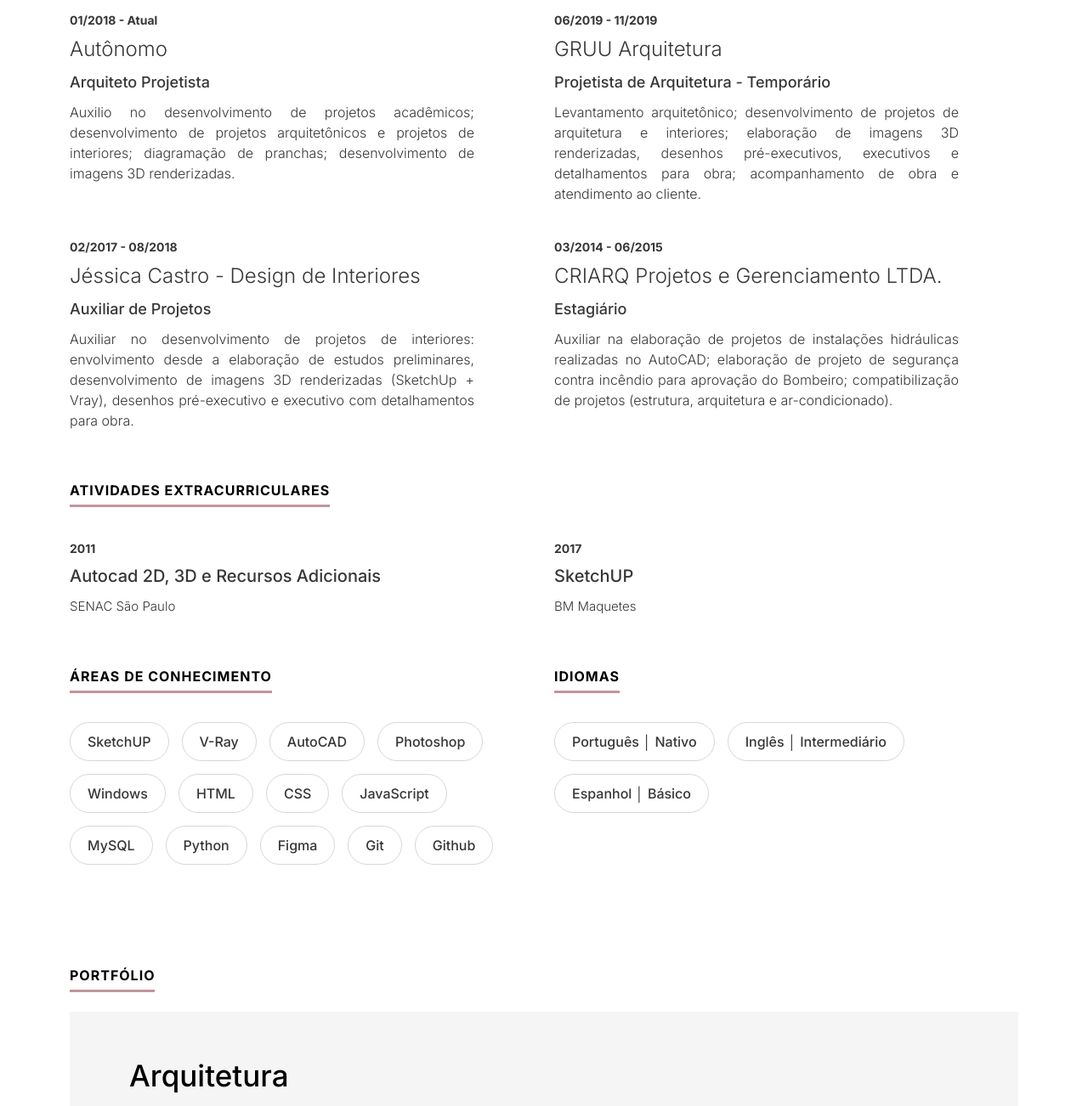
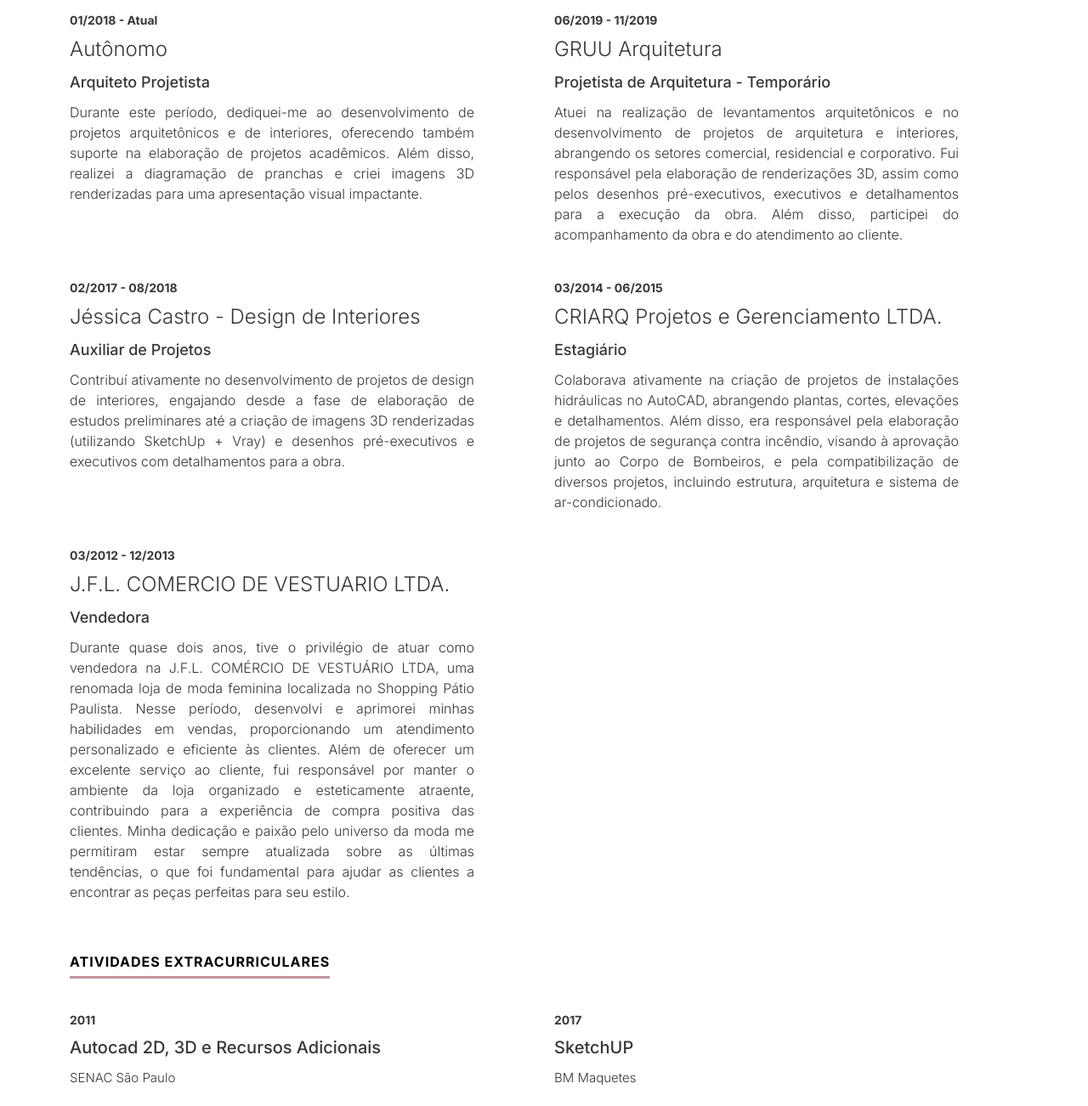
Before and after one commit to leticiaharumi/portfolio_arquitetura, a plain HTML site: page index.html in a window 1280 px wide. Shown: the part 1080-2382 px from the top of the page at 85% size. Drawn offline with nearby package versions, Linux system fonts and the light colour scheme.

Commit message:
alterações

```diff
--- a/index.html
+++ b/index.html
@@ -62,7 +62,7 @@
         <div class="container">
             <section>
                 <h2 class="ds-titulo">Sobre Mim</h2>
-                <p>Leticia Harumi Uemura - Arquiteta e Urbanista, formada pela Faculdades Metropolitanas Unidas (FMU - FIAM/ FAAM) no ano de 2017. Possui experiência na elaboração de projetos hidráulicos desenvolvidos no AutoCAD (plantas, cortes, elevações e detalhamentos). E também, experiência no desenvolvimento de projetos arquitetônicos e de interiores (plantas, cortes, elevações, detalhamentos), desenvolvimento de maquetes eletrônicas e auxilio no desenvolvimento de projetos acadêmicos (diagramação de pranchas, imagens 3D renderizadas).</p>
+                <p>Leticia Harumi Uemura - Arquitetura e Urbanismo, formada pela Faculdades Metropolitanas Unidas (FMU - FIAM/ FAAM) no ano de 2017. Possui experiência na elaboração de projetos hidráulicos desenvolvidos no AutoCAD (plantas, cortes, elevações e detalhamentos). E também, experiência no desenvolvimento de projetos arquitetônicos e de interiores (plantas, cortes, elevações, detalhamentos), desenvolvimento de maquetes eletrônicas e auxilio no desenvolvimento de projetos acadêmicos (diagramação de pranchas, imagens 3D renderizadas).</p>
             </section>
         </div>
     </div>
@@ -101,7 +101,7 @@
                         <h3 class="ds-escritorio">Autônomo</h3>
                         <span class="ds-cargo">Arquiteto Projetista</span>
                         <p>
-                            Auxilio no desenvolvimento de projetos acadêmicos; desenvolvimento de projetos arquitetônicos e projetos de interiores; diagramação de pranchas; desenvolvimento de imagens 3D renderizadas.
+                            Durante este período, dediquei-me ao desenvolvimento de projetos arquitetônicos e de interiores, oferecendo também suporte na elaboração de projetos acadêmicos. Além disso, realizei a diagramação de pranchas e criei imagens 3D renderizadas para uma apresentação visual impactante.
                         </p>
                     </section>
                 </div>
@@ -111,7 +111,7 @@
                         <h3 class="ds-escritorio">GRUU Arquitetura</h3>
                         <span class="ds-cargo">Projetista de Arquitetura - Temporário</span>
                         <p>
-                            Levantamento arquitetônico; desenvolvimento de projetos de arquitetura e interiores; elaboração de imagens 3D renderizadas, desenhos pré-executivos, executivos e detalhamentos para obra; acompanhamento de obra e atendimento ao cliente.
+                            Atuei na realização de levantamentos arquitetônicos e no desenvolvimento de projetos de arquitetura e interiores, abrangendo os setores comercial, residencial e corporativo. Fui responsável pela elaboração de renderizações 3D, assim como pelos desenhos pré-executivos, executivos e detalhamentos para a execução da obra. Além disso, participei do acompanhamento da obra e do atendimento ao cliente.
                         </p>
                     </section>
                 </div>
@@ -121,7 +121,7 @@
                         <h3 class="ds-escritorio">Jéssica Castro - Design de Interiores</h3>
                         <span class="ds-cargo">Auxiliar de Projetos</span>
                         <p>
-                            Auxiliar no desenvolvimento de projetos de interiores: envolvimento desde a elaboração de estudos preliminares, desenvolvimento de imagens 3D renderizadas (SketchUp + Vray), desenhos pré-executivo e executivo com detalhamentos para obra.
+                            Contribuí ativamente no desenvolvimento de projetos de design de interiores, engajando desde a fase de elaboração de estudos preliminares até a criação de imagens 3D renderizadas (utilizando SketchUp + Vray) e desenhos pré-executivos e executivos com detalhamentos para a obra.
                         </p>
                     </section>
                 </div>
@@ -131,7 +131,18 @@
                         <h3 class="ds-escritorio">CRIARQ Projetos e Gerenciamento LTDA.</h3>
                         <span class="ds-cargo">Estagiário</span>
                         <p>
-                            Auxiliar na elaboração de projetos de instalações hidráulicas realizadas no AutoCAD; elaboração de projeto de segurança contra incêndio para aprovação do Bombeiro; compatibilização de projetos (estrutura, arquitetura e ar-condicionado).
+                            Colaborava ativamente na criação de projetos de instalações hidráulicas no AutoCAD, abrangendo plantas, cortes, elevações e detalhamentos. Além disso, era responsável pela elaboração de projetos de segurança contra incêndio, visando à aprovação junto ao Corpo de Bombeiros, e pela compatibilização de diversos projetos, incluindo estrutura, arquitetura e sistema de ar-condicionado.
+                        </p>
+                    </section>
+                </div>
+                <div class="col-12 col-sm-12 col-md-6 col-lg-6 col-xl-6 col-xxl-6">
+                    <section>
+                        <span class="ds-ano">03/2012 - 12/2013</span>
+                        <h3 class="ds-escritorio">J.F.L. COMERCIO DE VESTUARIO LTDA.</h3>
+                        <span class="ds-cargo">Vendedora</span>
+                        <p>
+                            Durante quase dois anos, tive o privilégio de atuar como vendedora na J.F.L. COMÉRCIO DE VESTUÁRIO LTDA, uma renomada loja de moda feminina localizada no Shopping Pátio Paulista. Nesse período, desenvolvi e aprimorei minhas habilidades em vendas, proporcionando um atendimento personalizado e eficiente às clientes.
+                            Além de oferecer um excelente serviço ao cliente, fui responsável por manter o ambiente da loja organizado e esteticamente atraente, contribuindo para a experiência de compra positiva das clientes. Minha dedicação e paixão pelo universo da moda me permitiram estar sempre atualizada sobre as últimas tendências, o que foi fundamental para ajudar as clientes a encontrar as peças perfeitas para seu estilo.
                         </p>
                     </section>
                 </div>
```
